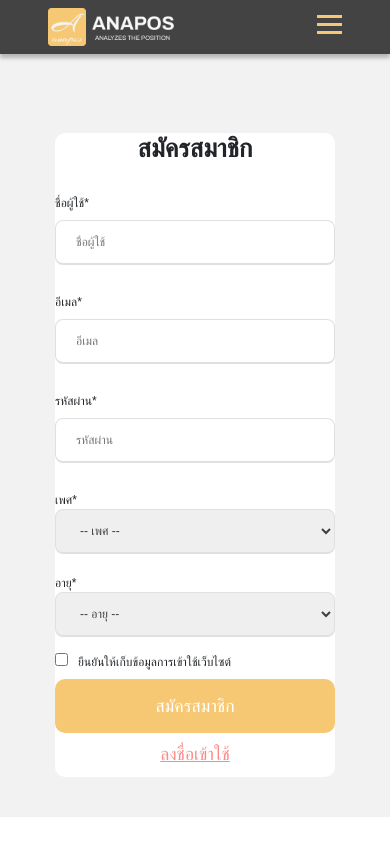
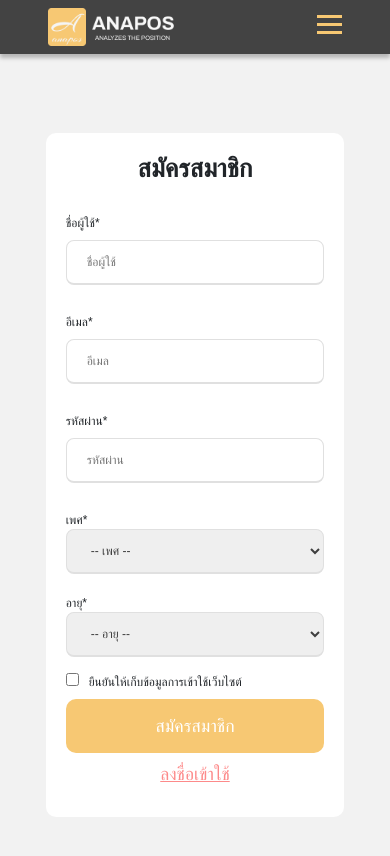
Before and after one commit to NapatpanOP/Anapos, a React (Vite) app: page /signup in a window 390 px wide. Built offline with nearby package versions, Linux system fonts and the light colour scheme; a web font is replaced by a local one.

Commit message:
update css

```diff
--- a/src/SugPage.css
+++ b/src/SugPage.css
@@ -140,7 +140,7 @@ button[type='submit-sug']:hover {
  .sug-form #div-form {
 
     min-width: 0;
-    padding: 0;
+    padding: 20px;
     box-shadow: none;
   }
 }
--- a/src/components/Login/LoginPage.css
+++ b/src/components/Login/LoginPage.css
@@ -151,7 +151,6 @@ input[type="password"]:focus {
   .login-box {
     min-width: 0;
     box-shadow: none;
-    padding: 0;
   }
 
 }
@@ -161,7 +160,7 @@ input[type="password"]:focus {
    .login-box {
     min-width: 0;
     box-shadow: none;
-    padding: 0;
+    padding: 20px;
   }
 
 }
--- a/src/components/Signup/SignupPage.css
+++ b/src/components/Signup/SignupPage.css
@@ -176,7 +176,7 @@ button[type="login"]:hover {
     min-width: 0;
     width: 100%;
     box-shadow: none;
-    padding: 0;
+    padding: 20px;
   }
 }
 
@@ -196,7 +196,7 @@ button[type="login"]:hover {
    .register-box {
     min-width: 0;
     box-shadow: none;
-    padding: 0;
+
   }
 }
 
```
